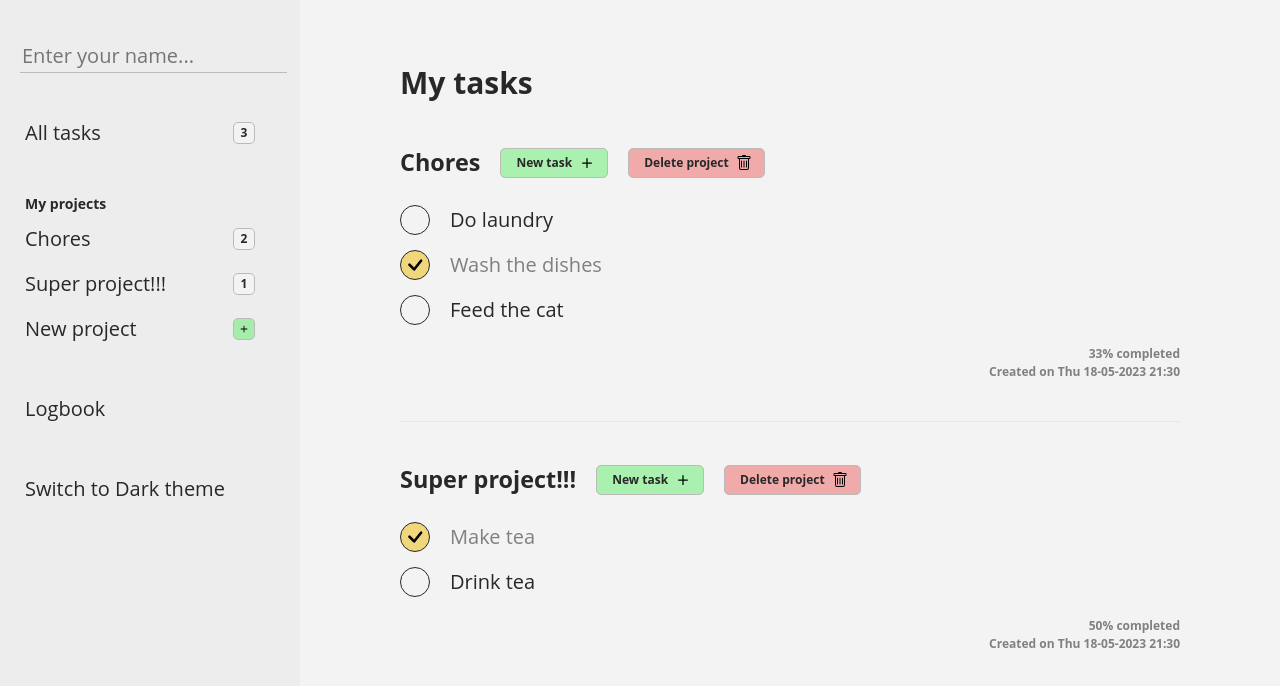
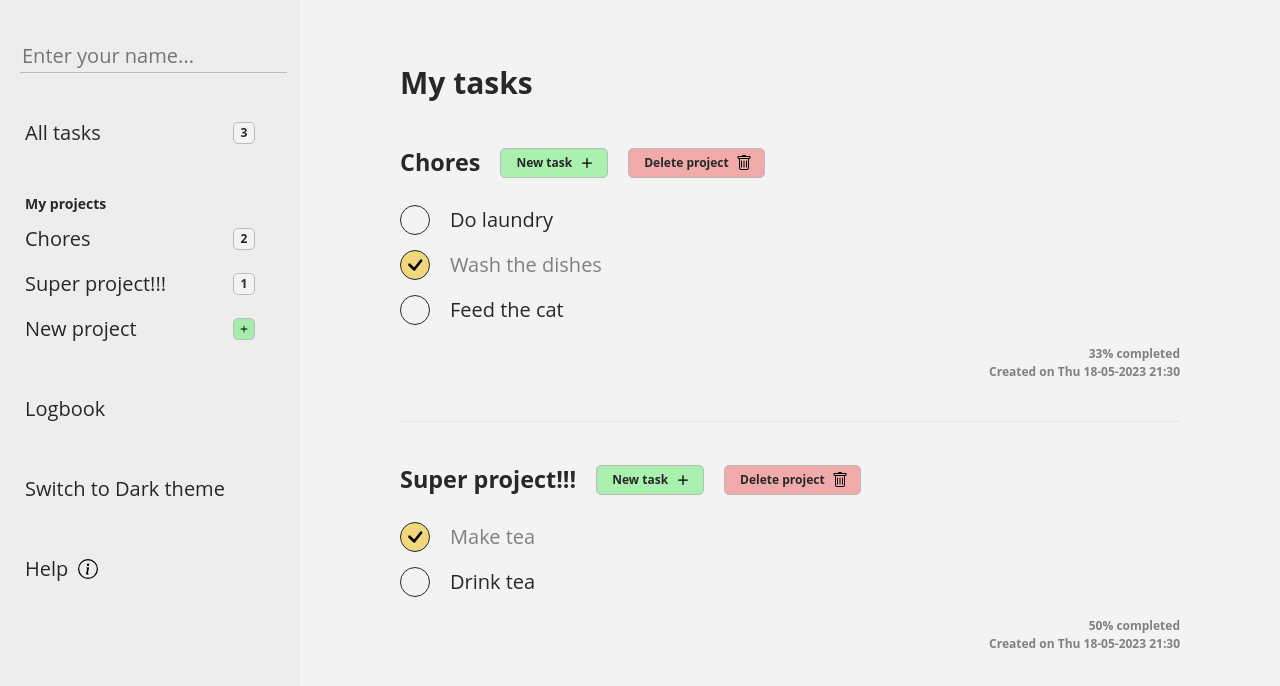
Before and after one commit to alex-teder/odin-todo-app, a website built with webpack: page dist/index.html in a window 1280 px wide. Built offline with nearby package versions, Linux system fonts and the light colour scheme; files whose address does not match are found by name.

Commit message:
built to deploy on gh-pages

```diff
--- a/dist/index.html
+++ b/dist/index.html
@@ -1 +1 @@
-<!doctype html><html lang="en"><head><meta charset="UTF-8"><meta http-equiv="X-UA-Compatible" content="IE=edge"><meta name="viewport" content="width=device-width,initial-scale=1"><title>My To-do's - Teder-kedr</title><script defer="defer" src="main-2183238561e6860dbe12.js"></script><link href="main-73a03f3ec52f861959a0.css" rel="stylesheet"></head><body class="light"><aside class="aside" data-shown="false"><div class="aside__namechanger"></div><nav class="aside__list"><button class="button aside__item" id="all-tasks-btn"><p>All tasks</p><div class="aside__indicator"></div></button><div class="my-projects"><h6 class="my-projects-heading">My projects</h6><button class="button aside__item" id="new-project-btn"><p>New project</p><div class="aside__indicator"></div></button></div><button class="button aside__item" id="logbook-btn"><p>Logbook</p></button> <button class="button aside__item" id="theme-toggle"><p>Switch to Dark theme</p></button></nav></aside><main class="main"><button class="button" id="menu-btn"></button><div id="transparent-background"></div><div class="container"></div></main></body></html>
+<!doctype html><html lang="en"><head><meta charset="UTF-8"><meta http-equiv="X-UA-Compatible" content="IE=edge"><meta name="viewport" content="width=device-width,initial-scale=1"><title>My To-do's - Teder-kedr</title><script defer="defer" src="main-d05e45c6cb4efcd80362.js"></script><link href="main-01cfcd31984748550e2b.css" rel="stylesheet"></head><body class="light"><aside class="aside" data-shown="false"><div class="aside__namechanger"></div><nav class="aside__list"><button class="button aside__item" id="all-tasks-btn"><p>All tasks</p><div class="aside__indicator"></div></button><div class="my-projects"><h6 class="my-projects-heading">My projects</h6><button class="button aside__item" id="new-project-btn"><p>New project</p><div class="aside__indicator"></div></button></div><button class="button aside__item" id="logbook-btn"><p>Logbook</p></button> <button class="button aside__item" id="theme-toggle"><p>Switch to Dark theme</p></button> <button class="button aside__item" id="help-btn"><p>Help</p><div class="icon help-icon"></div></button></nav></aside><main class="main"><button class="button" id="menu-btn"></button><div id="transparent-background"></div><div class="container"></div></main></body></html>
```
Also changed, not shown: dist/b8b4fd4841fa78267fd9.svg (added), 4 other files.
